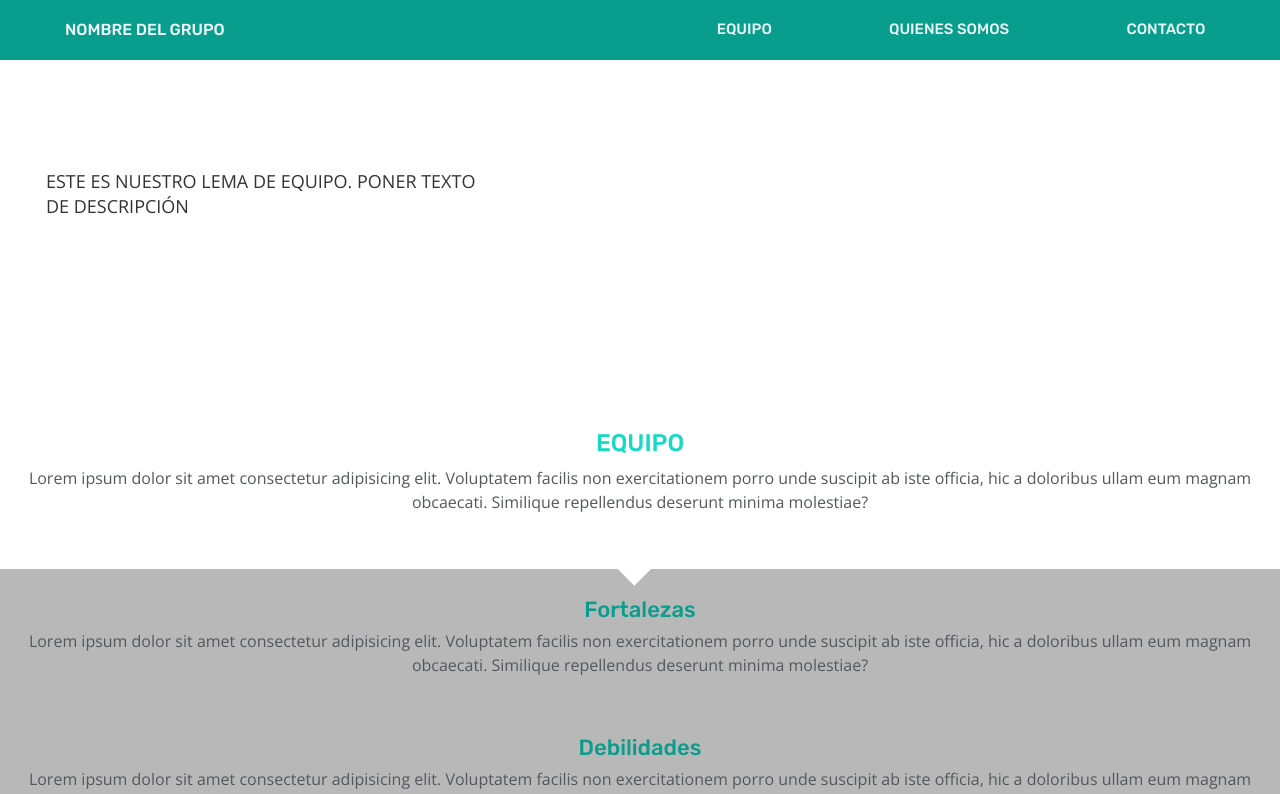
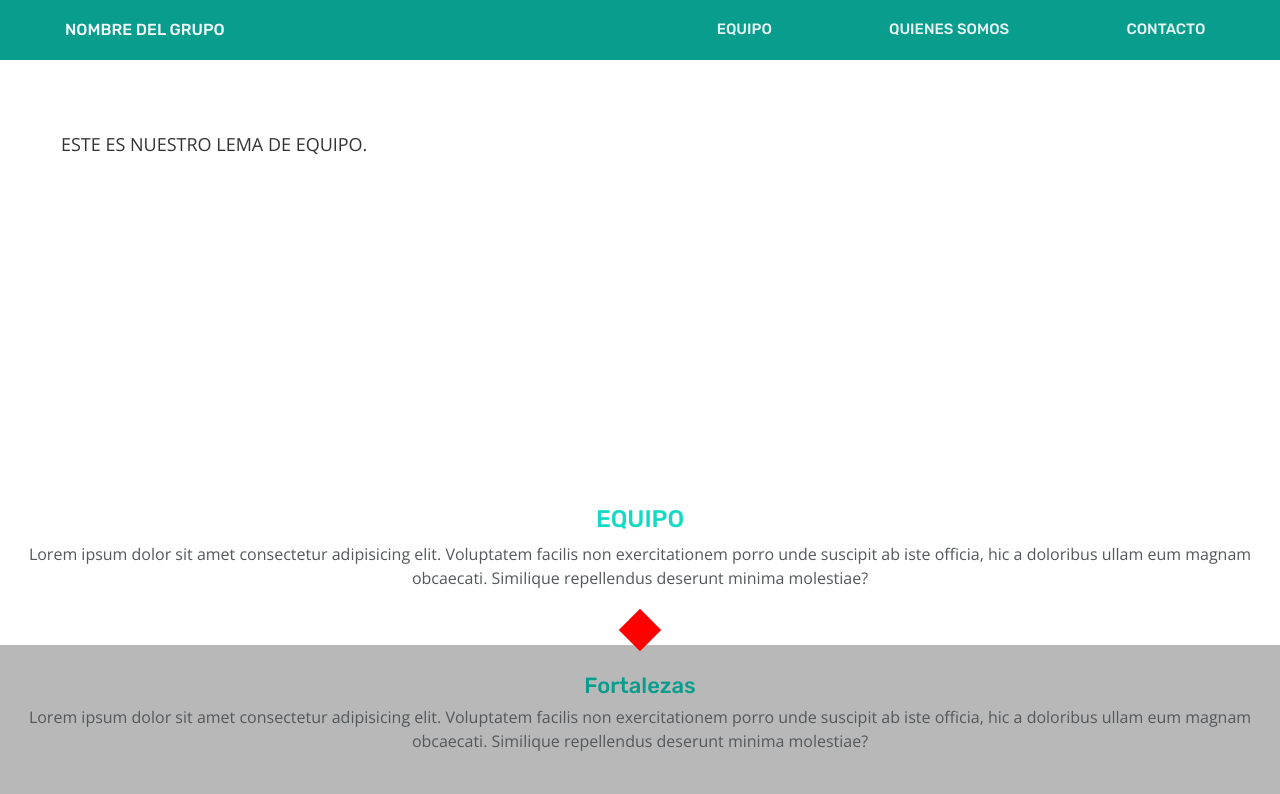
Before and after one commit to Adalab/project-promo-r-module-1-team-2, a plain HTML site: page index.html in a window 1280 px wide. Shown: the top 794 px of the page. Drawn offline with nearby package versions, Linux system fonts and the light colour scheme.

Commit message:
finish header

```diff
--- a/index.html
+++ b/index.html
@@ -30,7 +30,7 @@
             </nav>
         </section>
         <section class="team-base">
-            <p class="lema">ESTE ES NUESTRO LEMA DE EQUIPO. PONER TEXTO DE DESCRIPCIÓN</p>
+            <p class="lema">ESTE ES NUESTRO LEMA DE EQUIPO.</p>
         </section>
     </header>
 
--- a/style/main.css
+++ b/style/main.css
@@ -1,5 +1,6 @@
 
 :root {
+    box-sizing: border-box;
     --blue-green:#099d8d;
     --aqua: #14d9c4;
     --white: white;
@@ -69,8 +70,6 @@
 
 .team-base {
     transform: translateY(50%);
-    padding-top: 14px;
-    padding-bottom: 16px;
     padding-left: 15px;
     padding-right: 15px;
 }
@@ -81,6 +80,8 @@
     color: var(--color-black);
     font-family: var(--font-family-semibold);
     line-height: 25px;
+    padding: 14px 15px 16px 15px;
+
 }
 
 /*termina el header*/
@@ -107,15 +108,15 @@
     display: flex;
     justify-content: center;
     align-items: center;
-    padding-left: 10px;
 }
 
 .square {
     background-color: var(--white);
     width: 30px;
     height: 30px;
-    line-height: 50%;
-    transform: rotate(45deg) translateY(50%);
+    /*line-height: 50%;*/
+    transform: rotate(45deg);
+    background-color: red;
 }
 
 .article-base  {
@@ -132,8 +133,7 @@
     font-family: var(--font-family-rubik);
     font-size: 24px;
     line-height: 45px;
-
-
+    padding-top: 76px;
 }
 .content-equip{
         font-size: 16px;
```
